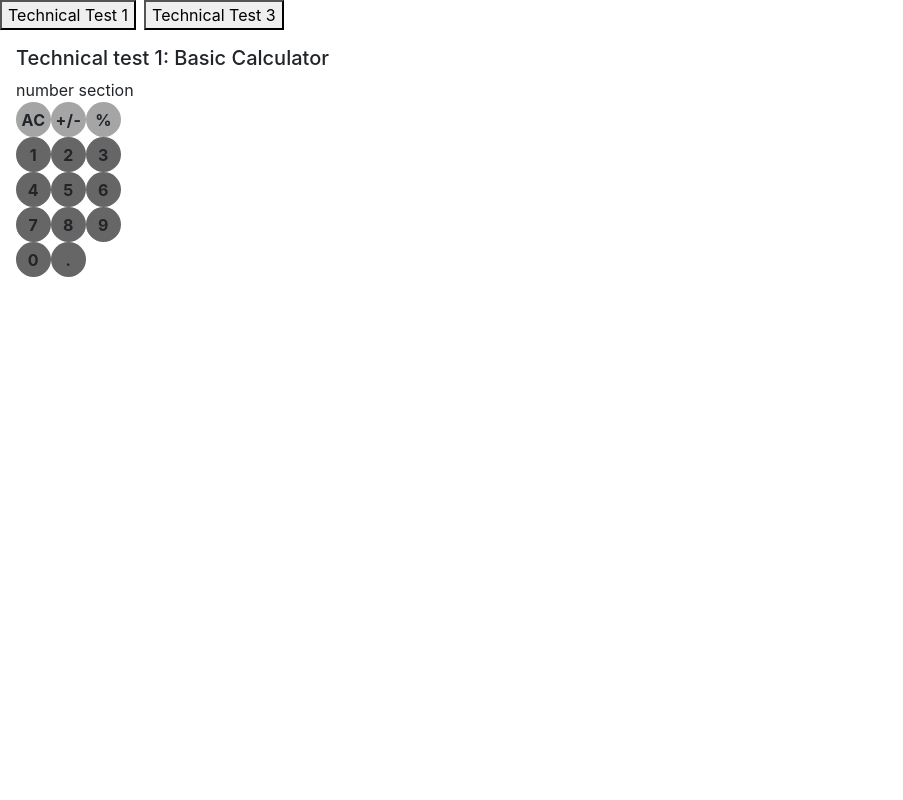
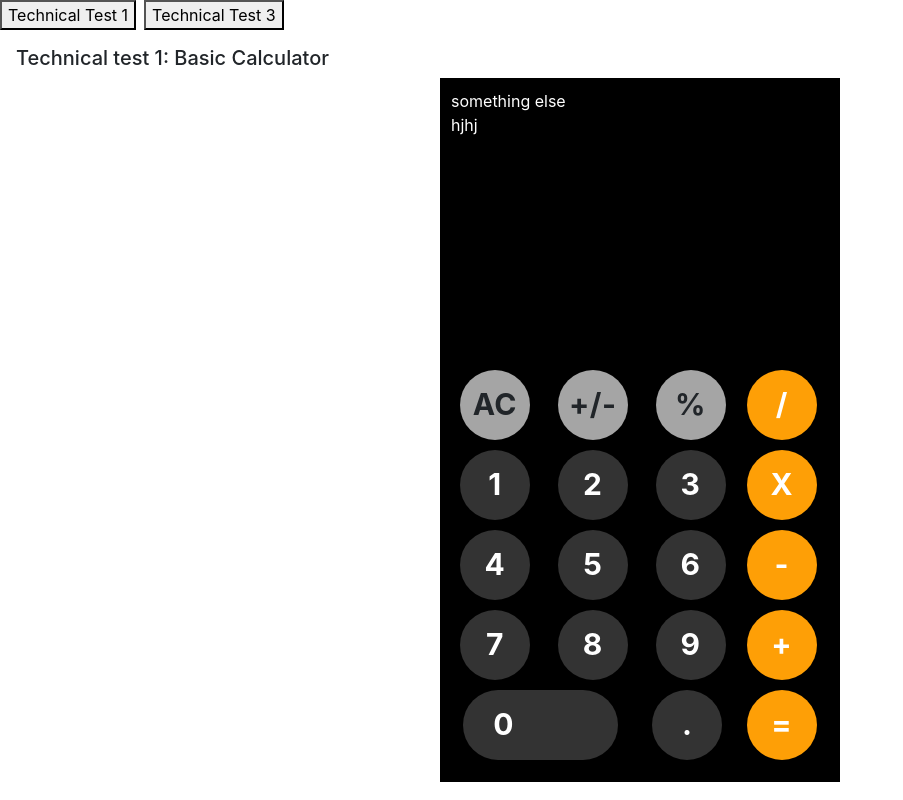
Before and after one commit to Irzu09/technicalTest, a React (Create React App) app in the folder project/: page / in a window 1280 px wide. Shown: the whole page, without its empty margins (0-903 px from the left). Built offline with nearby package versions, Linux system fonts and the light colour scheme.

Commit message:
section the UI

```diff
--- a/project/src/components/Component.css
+++ b/project/src/components/Component.css
@@ -1,14 +1,43 @@
-.keyboard>div {
+.mainContainer {
+    max-width: 400px;
+    max-height: 800px;
+    width: 96%;
+    height: 88vh;
+    margin: auto;
+    border: 1px solid black;
+    background-color: black;
+}
+
+.sectionDisplay {
+    height: 40%;
+    padding: 10px;
+}
+
+.sectionKeyboard {
+    height: 60%;
+    padding: 10px;
+}
+
+.sectionKeyboard>div {
+    display: flex;
+    flex-direction: column;
+    gap: 10px;
+}
+
+.sectionKeyboard,
+.sectionKeyboard>div>div {
     display: flex;
 }
 
-.keyboard>div>div {
+.sectionKeyboard>div>div>div {
     display: flex;
     border-radius: 50%;
-    width: 35px;
-    height: 35px;
+    width: 70px;
+    height: 70px;
     font-weight: bold;
     letter-spacing: 0.5px;
+    margin: auto;
+    font-size: 30px;
 }
 
 .greyCircle {
@@ -16,14 +45,46 @@
 }
 
 .blackCircle {
-    background-color: #666;
+    background-color: #333;
+    color: #fff;
 }
 
-.greyCircle span, .blackCircle span {
+.orangeCircle {
+    background-color: #fe9f06;
+    color: #fff;
+}
+
+.zero {
+    width: 155px !important;
+    border-radius: 50px !important;
+}
+
+.zero span {
+    margin-left: 30px !important;
+}
+
+.greyCircle span,
+.blackCircle span,
+.orangeCircle span {
     margin: auto;
 }
 
-.blackArea, .greyArea {
-    width: 120px;
+.blackArea,
+.greyArea {
     flex-wrap: wrap;
+    gap: 10px;
 }
+
+.orangeArea {
+    flex-wrap: wrap;
+    gap: 10px;
+}
+
+.input {
+    background-color: transparent;
+    border: none;
+    color: #fff;
+    font-size: 64px;
+    position: relative;
+    bottom: 0;
+}
--- a/project/src/components/TechnicalTest1.js
+++ b/project/src/components/TechnicalTest1.js
@@ -6,6 +6,8 @@ function TechnicalTest1() {
       return (<div className="greyCircle"><span>{symbol}</span></div>)
     else if (category === "black")
       return (<div className="blackCircle"><span>{symbol}</span></div>)
+    else if (category === "orange")
+      return (<div className="orangeCircle"><span>{symbol}</span></div>)
 
   };
 
@@ -38,9 +40,16 @@ function TechnicalTest1() {
   return (
     <div>
       <h5>Technical test 1: Basic Calculator</h5>
-      <div>
-        <div>number section</div>
-        <div className="keyboard">
+      <div className="mainContainer">
+        <div className="sectionDisplay">
+          <div className="text-white">something else</div>
+          <div className="text-white">
+          hjhj
+            {/* <input className="input" defaultValue="0" /> */}
+          </div>
+        </div>
+        <div className="sectionKeyboard">
+          <div className="w-75">
             <div className="greyArea">
               {greyGroup.map((data) => {
                 return (
@@ -56,8 +65,18 @@ function TechnicalTest1() {
               })}
             </div>
             <div className="blackArea">
-            <Button symbol={"0"} category={"black"} />
+              <div className="blackCircle zero"><span>0</span></div>
               <Button symbol={"."} category={"black"} />
+            </div>
+          </div>
+          <div className="w-25">
+            <div className="orangeArea">
+              {orangeGroup.map((data) => {
+                return (
+                  <Button symbol={data.symbol} category={"orange"} />
+                )
+              })}
+            </div>
           </div>
         </div>
       </div>
```
Lines whose indentation alone changed are shown as unchanged.
